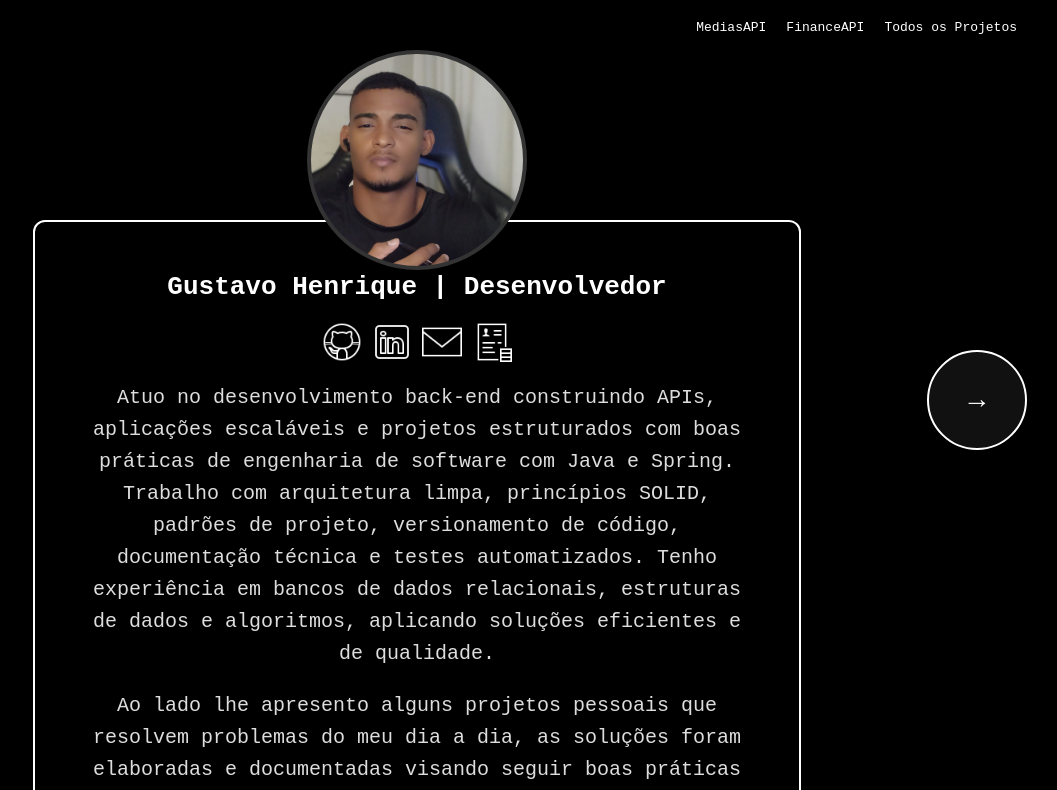
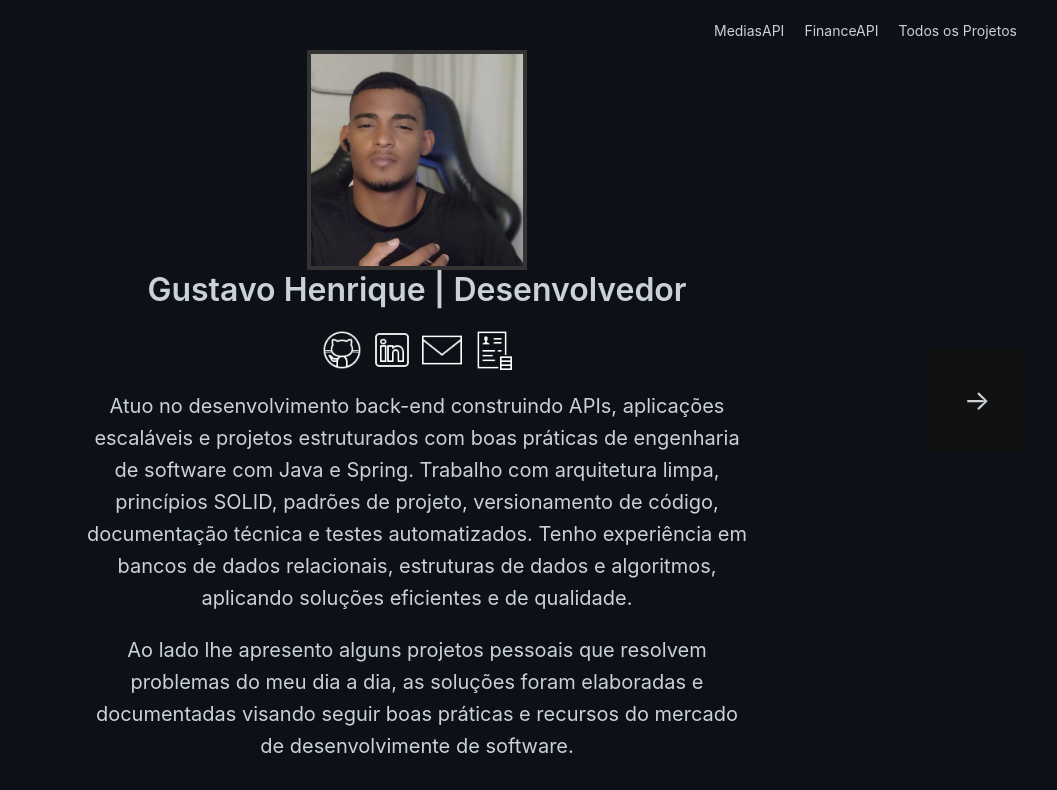
Before and after one commit to GustavoDaMassa/PortifolioSite, a React (Vite) app: page / in a window 1280 px wide. Shown: the top 790 px of the page, without its empty margins (223-1280 px from the left). Built offline with nearby package versions, Linux system fonts and the light colour scheme.

Commit message:
add github dark theme colors

```diff
--- a/src/styles/global.css
+++ b/src/styles/global.css
@@ -1,13 +1,40 @@
 :root {
-  --color-bg: #000;
-  --color-text: #fff;
-  --color-text-muted: #ddd;
-  --color-accent: #00ffff;
-  --color-border: #fff;
-  --border-width: 2px;
-  --border-radius-sm: 10px;
+  /* GitHub Dark Theme Colors */
+  --color-bg-primary: #0d1117;
+  --color-bg-secondary: #161b22;
+  --color-bg-tertiary: #21262d;
+  --color-bg-canvas: #0d1117;
+  --color-bg-overlay: #161b22;
+
+  --color-border-default: #30363d;
+  --color-border-muted: #21262d;
+
+  --color-text-primary: #c9d1d9;
+  --color-text-secondary: #8b949e;
+  --color-text-tertiary: #6e7681;
+
+  --color-accent-primary: #58a6ff;
+  --color-accent-emphasis: #1f6feb;
+  --color-success: #3fb950;
+  --color-danger: #f85149;
+
+  --border-radius-sm: 6px;
   --border-radius-md: 12px;
-  --border-radius-circle: 50%;
+  --border-radius-lg: 16px;
+
+  --shadow-sm: 0 1px 2px 0 rgba(0, 0, 0, 0.05);
+  --shadow-md: 0 3px 6px rgba(0, 0, 0, 0.15);
+  --shadow-lg: 0 8px 24px rgba(0, 0, 0, 0.2);
+
+  --spacing-xs: 4px;
+  --spacing-sm: 8px;
+  --spacing-md: 16px;
+  --spacing-lg: 24px;
+  --spacing-xl: 32px;
+  --spacing-2xl: 48px;
+
+  --font-system: -apple-system, BlinkMacSystemFont, "Segoe UI", "Noto Sans", Helvetica, Arial, sans-serif, "Apple Color Emoji", "Segoe UI Emoji";
+  --font-mono: ui-monospace, SFMono-Regular, "SF Mono", Menlo, Consolas, "Liberation Mono", monospace;
 }
 
 * {
@@ -16,27 +43,73 @@
   box-sizing: border-box;
 }
 
+html {
+  scroll-behavior: smooth;
+}
+
 body {
   margin: 0;
-  background: var(--color-bg);
-  color: var(--color-text);
-  font-family: monospace;
+  background: var(--color-bg-canvas);
+  color: var(--color-text-primary);
+  font-family: var(--font-system);
+  font-size: 14px;
+  line-height: 1.5;
   -webkit-font-smoothing: antialiased;
   -moz-osx-font-smoothing: grayscale;
 }
 
-h1, h2, h3, h4, h5, h6 {
-  font-weight: bold;
+h1 {
+  font-size: 32px;
+  font-weight: 600;
+  line-height: 1.25;
+  margin-bottom: var(--spacing-md);
+}
+
+h2 {
+  font-size: 24px;
+  font-weight: 600;
+  line-height: 1.25;
+  margin-bottom: var(--spacing-md);
+  padding-bottom: var(--spacing-sm);
+  border-bottom: 1px solid var(--color-border-default);
+}
+
+h3 {
+  font-size: 20px;
+  font-weight: 600;
+  line-height: 1.25;
+  margin-bottom: var(--spacing-sm);
+}
+
+h4 {
+  font-size: 16px;
+  font-weight: 600;
+  line-height: 1.25;
+  margin-bottom: var(--spacing-sm);
+}
+
+p {
+  margin-bottom: var(--spacing-md);
+  color: var(--color-text-secondary);
 }
 
 a {
-  color: inherit;
+  color: var(--color-accent-primary);
   text-decoration: none;
+  transition: color 0.2s ease;
+}
+
+a:hover {
+  color: var(--color-accent-emphasis);
+  text-decoration: underline;
 }
 
 button {
   font-family: inherit;
   cursor: pointer;
+  border: none;
+  background: none;
+  font-size: 14px;
 }
 
 img {
@@ -48,3 +121,29 @@ img {
 ul {
   list-style: none;
 }
+
+code {
+  font-family: var(--font-mono);
+  background: var(--color-bg-tertiary);
+  padding: 2px 6px;
+  border-radius: 3px;
+  font-size: 85%;
+}
+
+::-webkit-scrollbar {
+  width: 10px;
+  height: 10px;
+}
+
+::-webkit-scrollbar-track {
+  background: var(--color-bg-primary);
+}
+
+::-webkit-scrollbar-thumb {
+  background: var(--color-border-default);
+  border-radius: 5px;
+}
+
+::-webkit-scrollbar-thumb:hover {
+  background: var(--color-text-tertiary);
+}
```
